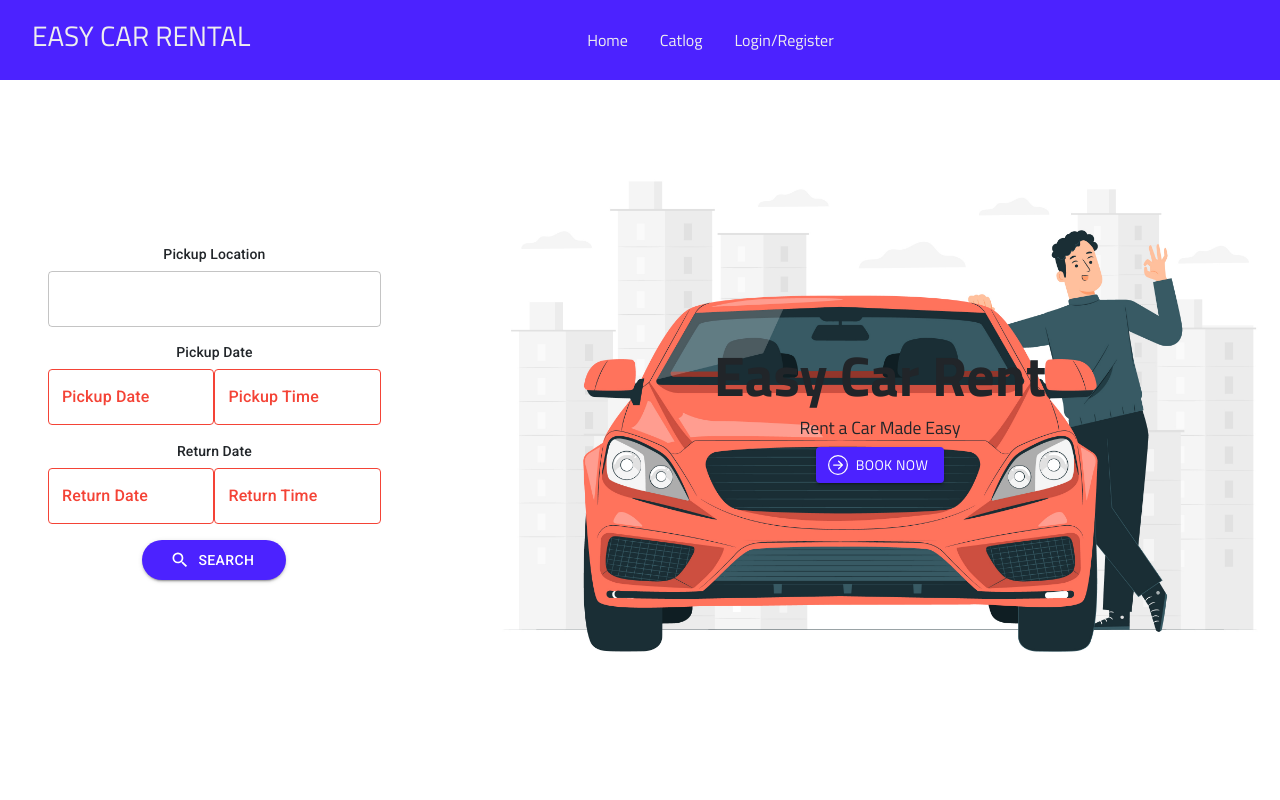
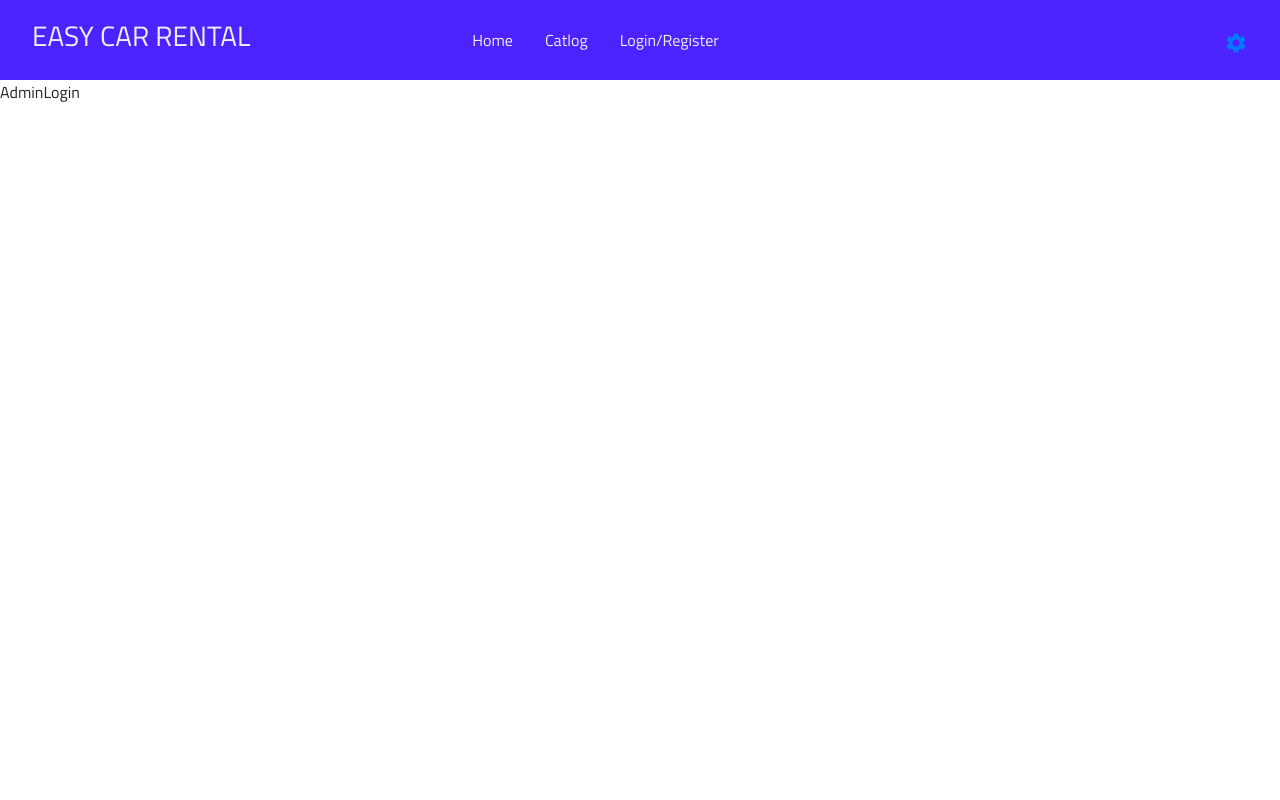
Before and after one commit to Hypertext-Assassin-RSS/EasyCarRental, a React (Create React App) app in the folder FrontEnd/app/: page /Admin in a window 1280 px wide. Before the commit this address led to /. Shown: the top 800 px of the page. Built offline with nearby package versions, Linux system fonts and the light colour scheme.

Commit message:
add login page for admin

```diff
--- a/FrontEnd/app/src/App.js
+++ b/FrontEnd/app/src/App.js
@@ -22,6 +22,8 @@ import LoginRegister from "./pages/LoginRegister/LoginRegister";
 import UserData from "./pages/UserData/UserData";
 import Car from "./pages/Managment/Car/Car";
 import Footer from "./pages/Footer/Footer";
+import AdminLogin from "./pages/Managment/Login/AdminLogin";
+
 
 const App = () => {
   return (
@@ -70,6 +72,9 @@ const App = () => {
           <Route path="/Car" exact>
             <Car />
           </Route>
+          <Route path="/Admin" exact>
+            <AdminLogin />
+          </Route>
           <Redirect to="/" />
         </Switch>
       </main>
--- a/FrontEnd/app/src/Components/Navbar/Navbar.css
+++ b/FrontEnd/app/src/Components/Navbar/Navbar.css
@@ -58,6 +58,18 @@ nav {
 	width: 5%;
 }
 
+.nav-icon{
+	display: flex;
+	align-items: center;
+	justify-content: center;
+	font-size: 1.5rem;
+	transition: transform 1000ms;
+}
+
+.nav-icon:hover{
+	transform: rotate(360deg)
+}
+
 @media only screen and (max-width: 1024px) {
 	header .nav-btn {
 		visibility: visible;
--- a/FrontEnd/app/src/Components/Navbar/Navbar.js
+++ b/FrontEnd/app/src/Components/Navbar/Navbar.js
@@ -1,6 +1,7 @@
 import { useRef } from "react";
 import { FaBars, FaTimes } from "react-icons/fa";
 import "../Navbar/Navbar.css";
+import { MdSettings } from "react-icons/md";
 
 function Navbar() {
 	const navRef = useRef();
@@ -25,6 +26,9 @@ function Navbar() {
 			<button className="nav-btn" onClick={showNavbar}>
 				<FaBars />
 			</button>
+			<div className="nav-icon">
+				<a href="/Admin"><MdSettings /></a>
+			</div>
 		</header>
 	);
 }
--- /dev/null
+++ b/FrontEnd/app/src/pages/Managment/Login/AdminLogin.js
@@ -0,0 +1,7 @@
+import React from 'react'
+
+export default function AdminLogin() {
+  return (
+    <div>AdminLogin</div>
+  )
+}
```
Also changed, not shown: FrontEnd/app/src/pages/Managment/Login/AdminLogin.css (added).
